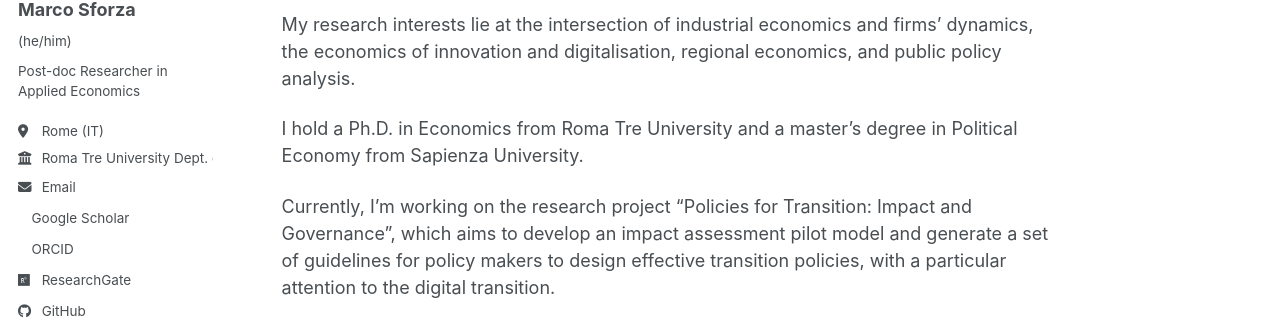
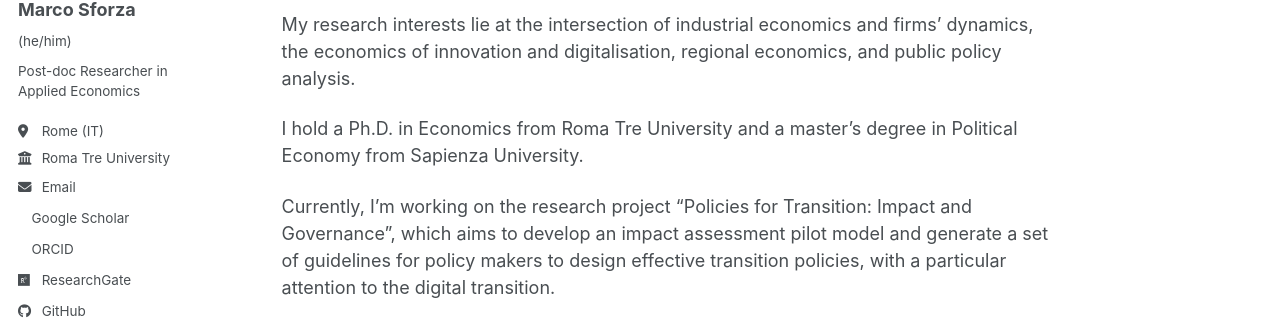
Before and after one commit to marcosforza/marcosforza.github.io, a Jekyll site: the page built from _pages/about.md, in a window 1280 px wide. Shown: the part 287-621 px from the top of the page. Built offline with Jekyll 4.4.1, drawn with Linux system fonts in a browser that asks for light colours; a style sheet for code colours, icons or effects is not loaded.

Commit message:
Update _config.yml

```diff
--- a/_config.yml
+++ b/_config.yml
@@ -30,9 +30,7 @@ author:
     Post-doc Researcher
     in Applied Economics
   location         : "Rome (IT)"
-  employer         : |
-    Roma Tre University
-    Dept. of Economics
+  employer         : "Roma Tre University"
   uri              : # URL
   email            : "marco.sforza@uniroma3.it"
 
```
